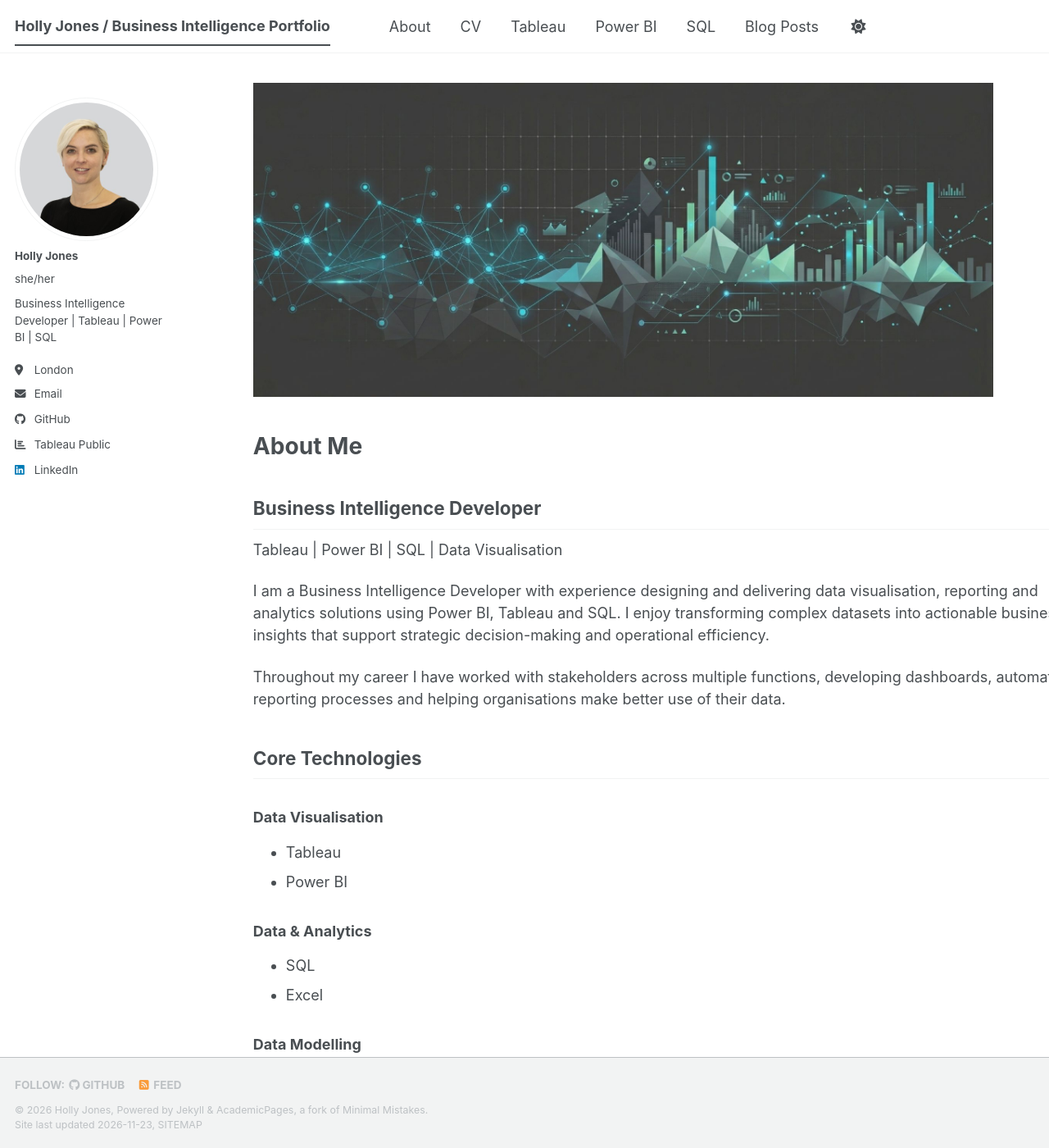
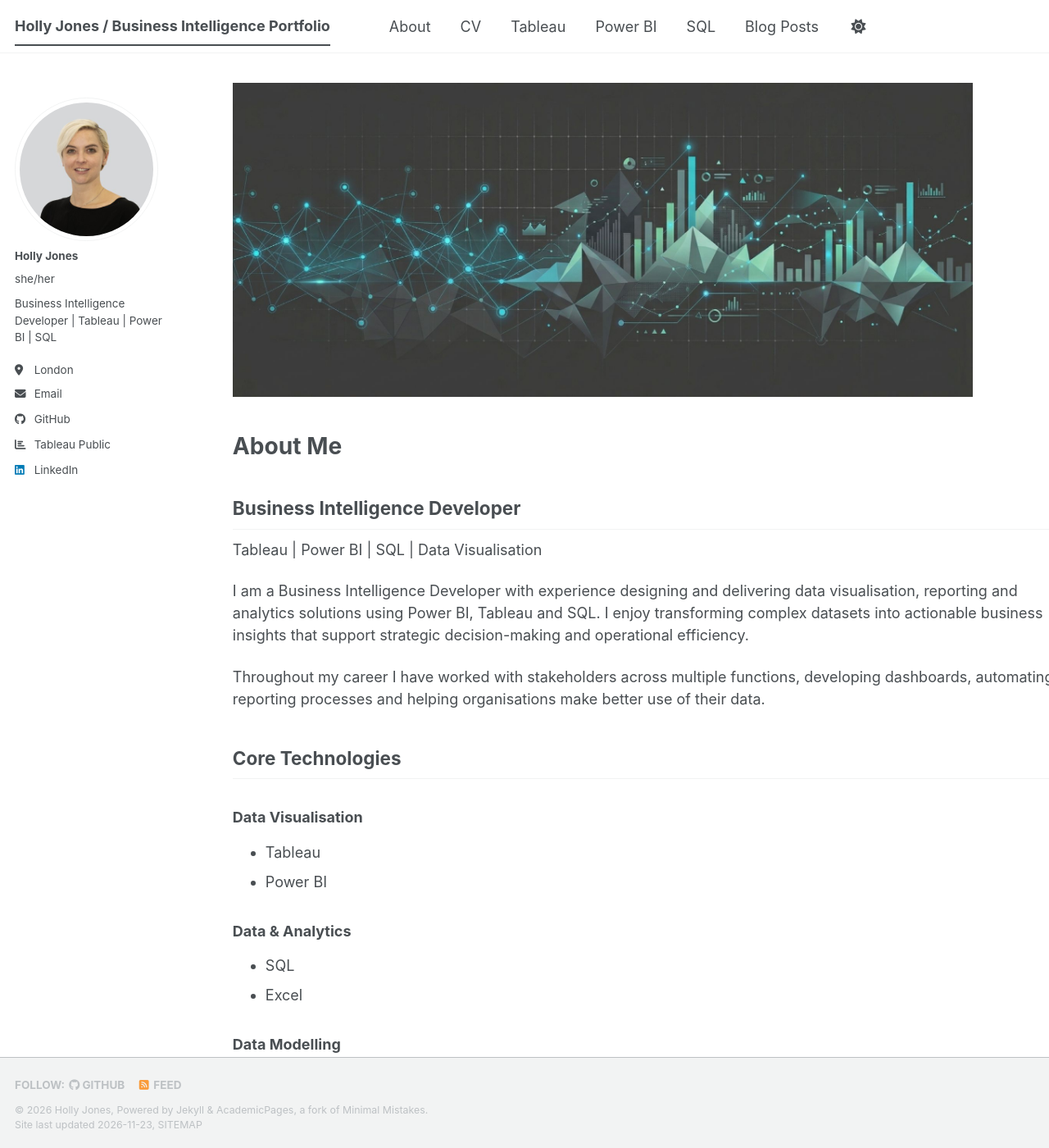
Before and after one commit to hjones87/hjones87.github.io, a Jekyll site: the page built from _pages/about.md, in a window 1280 px wide and 1400 px high. Shown: the whole window at 82% size. Built offline with Jekyll 4.4.1, drawn with Linux system fonts in a browser that asks for light colours; a script bundle is joined from its source files by our own code; a style sheet for code colours, icons or effects is not loaded.

Commit message:
Reduce left margin in page layout from 50px to 25px

```diff
--- a/_sass/layout/_page.scss
+++ b/_sass/layout/_page.scss
@@ -26,7 +26,7 @@
   .page__inner-wrap {
     @include full();
 
-    margin-left: 50px !important;
+    margin-left: 25px !important;
 
     .page__content,
     .page__meta,
```
